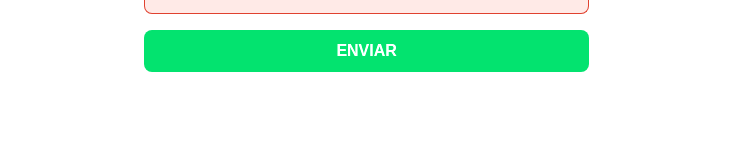
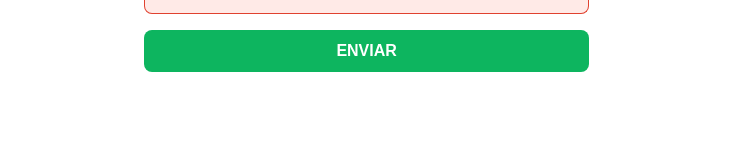
Before and after one commit to EmanuelQuintino/Travels-Agency, a plain HTML site: page pages/contact.html in a window 1280 px wide. In both pictures the pointer is over the button "ENVIAR". Shown: the part 635-800 px from the top of the page, 0-731 px from the left. Drawn offline with Linux system fonts and the light colour scheme.

Commit message:
update color hover button

```diff
--- a/styles/contact.css
+++ b/styles/contact.css
@@ -11,6 +11,7 @@
     --green-2: #03ce65;
     --green-3: #2FE085;
     --green-4: #2FE08588;
+    --green-5: #0db55f;
 }
 
 main {
@@ -115,7 +116,7 @@ form button {
 }
 
 form button:hover {
-    filter: brightness(1.1);
+    background: var(--green-5);
 }
 
 .contact-card {
```
